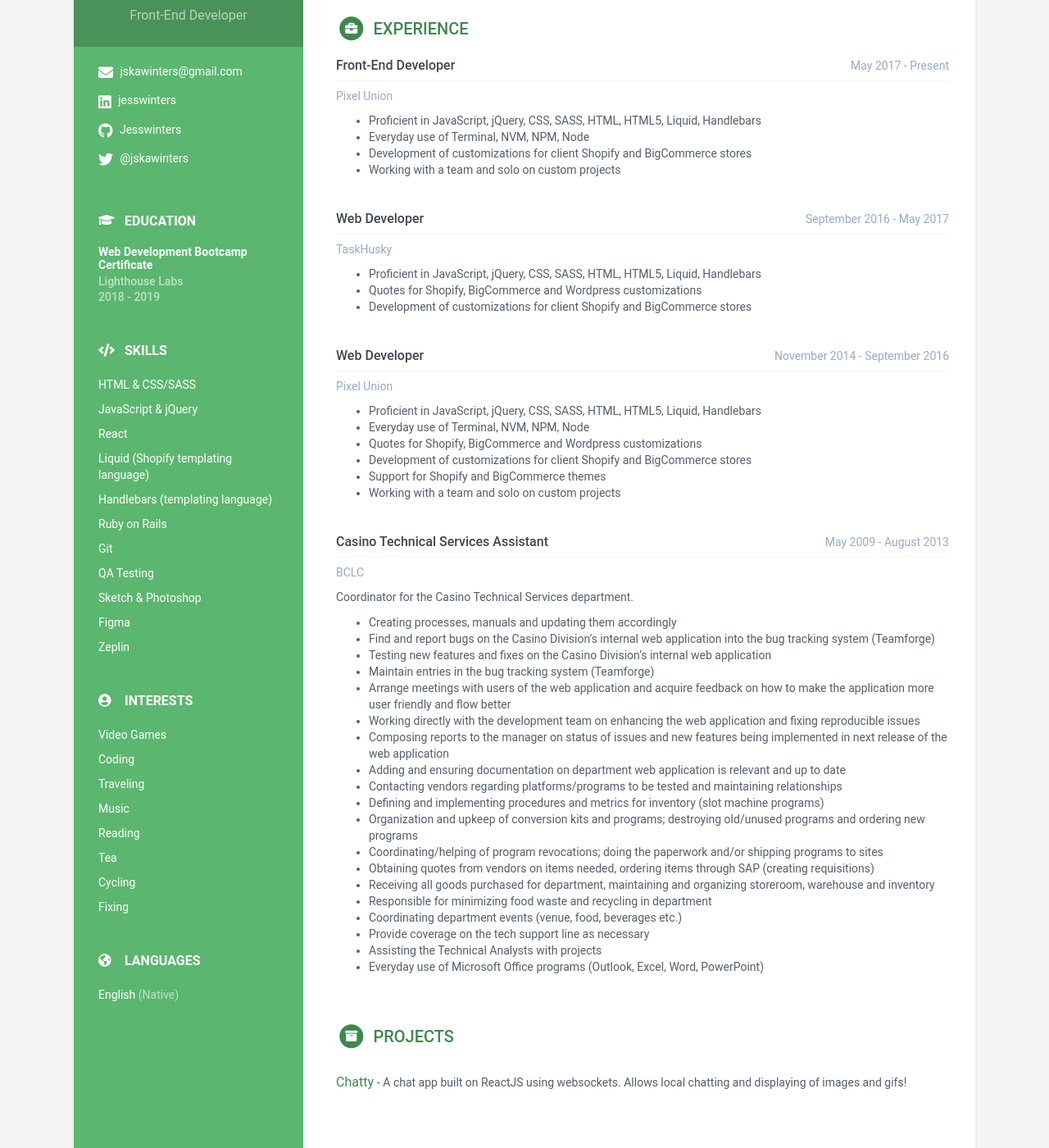
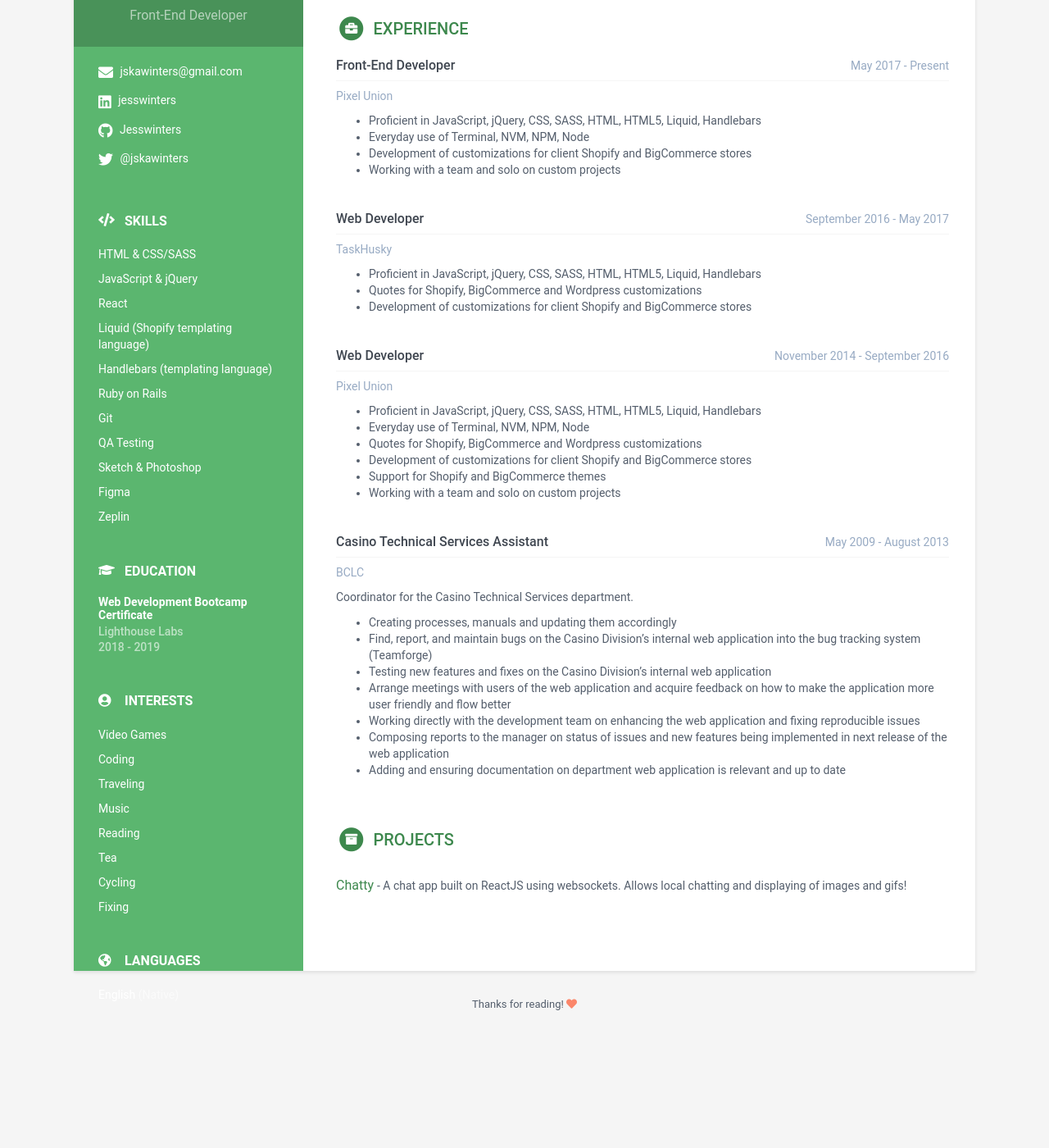
Before and after one commit to Jesswinters/Jesswinters.github.io, a Jekyll site: the page built from index.html, in a window 1280 px wide and 1400 px high, scrolled down 236 px. Shown: the whole window at 82% size. Built offline with Jekyll 4.4.1, drawn with Linux system fonts in a browser that asks for light colours; after the commit the page ends 1502 px from its top, so only the background shows below that.

Commit message:
Moved skills up in sidebar, trimmed down CTS Assistant role description

```diff
--- a/_data/data.yml
+++ b/_data/data.yml
@@ -105,24 +105,12 @@ experiences:
       Coordinator for the Casino Technical Services department.
 
       - Creating processes, manuals and updating them accordingly
-      - Find and report bugs on the Casino Division’s internal web application into the bug tracking system (Teamforge)
+      - Find, report, and maintain bugs on the Casino Division’s internal web application into the bug tracking system (Teamforge)
       - Testing new features and fixes on the Casino Division’s internal web application
-      - Maintain entries in the bug tracking system (Teamforge)
       - Arrange meetings with users of the web application and acquire feedback on how to make the application more user friendly and flow better
       - Working directly with the development team on enhancing the web application and fixing reproducible issues
       - Composing reports to the manager on status of issues and new features being implemented in next release of the web application
       - Adding and ensuring documentation on department web application is relevant and up to date
-      - Contacting vendors regarding platforms/programs to be tested and maintaining relationships
-      - Defining and implementing procedures and metrics for inventory (slot machine programs)
-      - Organization and upkeep of conversion kits and programs; destroying old/unused programs and ordering new programs
-      - Coordinating/helping of program revocations; doing the paperwork and/or shipping programs to sites
-      - Obtaining quotes from vendors on items needed, ordering items through SAP (creating requisitions)
-      - Receiving all goods purchased for department, maintaining and organizing storeroom, warehouse and inventory
-      - Responsible for minimizing food waste and recycling in department
-      - Coordinating department events (venue, food, beverages etc.)
-      - Provide coverage on the tech support line as necessary
-      - Assisting the Technical Analysts with projects
-      - Everyday use of Microsoft Office programs (Outlook, Excel, Word, PowerPoint)
 
 projects:
   title: Projects
--- a/_includes/sidebar.html
+++ b/_includes/sidebar.html
@@ -18,11 +18,11 @@
 
   {% include contact.html %}
 
+  {% include skills.html %}
+
   {% if sidebar.education %}
     {% include education.html %}
   {% endif %}
-
-  {% include skills.html %}
 
   {% include interests.html %}
 
```
